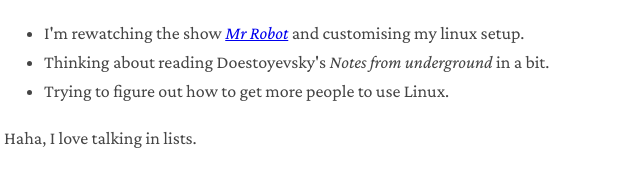
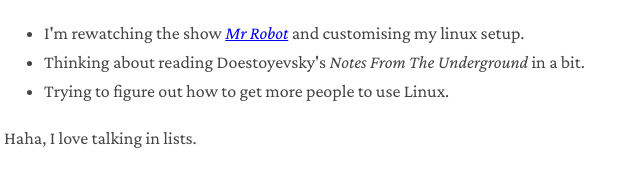
Before and after one commit to Paul-Joshy/homepage, a plain HTML site: page somewhere-else.html in a window 1280 px wide. Shown: the part 194-366 px from the top of the page, 311-951 px from the left. Drawn offline with nearby package versions, Linux system fonts and the light colour scheme.

Commit message:
Typo in Dostoyevsky's novel. I'm ashamed of myself

```diff
--- a/somewhere-else.html
+++ b/somewhere-else.html
@@ -13,7 +13,7 @@
     <ul>
       <li>I'm rewatching the show <i><a href="https://www.hotstar.com/in/shows/mr-robot/1271406711/mr-robot/1271411111/watch">Mr Robot</a></i>
         and customising my linux setup.</li>
-      <li>Thinking about reading Doestoyevsky's <i>Notes from underground</i> in a bit.</li>
+      <li>Thinking about reading Doestoyevsky's <i>Notes From The Underground</i> in a bit.</li>
       <li>Trying to figure out how to get more people to use Linux.</li>
     </ul>
 
```
